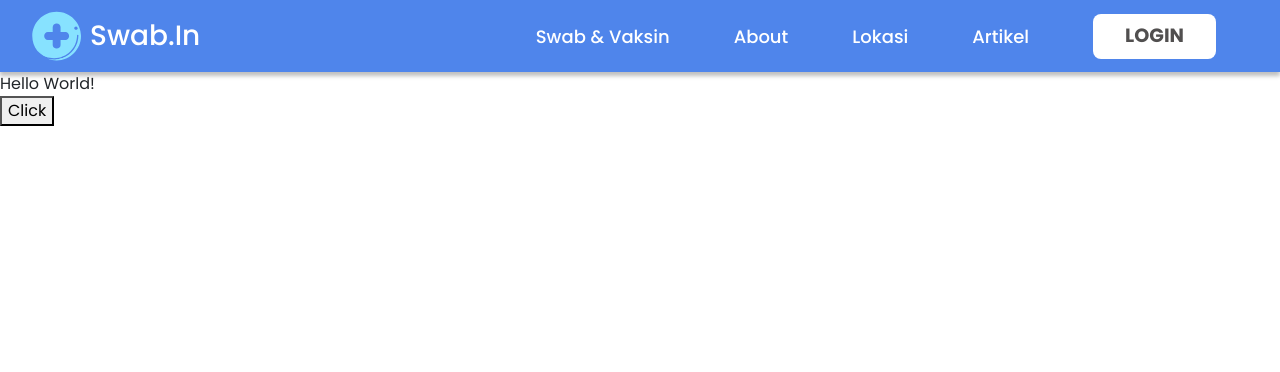
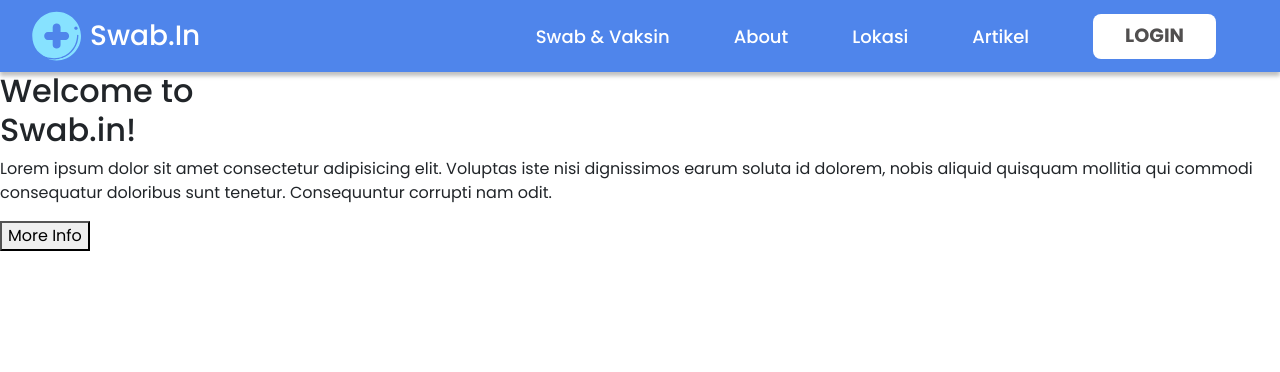
Before and after one commit to Swab-In/swab.in, a Django app: page / in a window 1280 px wide. Shown: the top 372 px of the page. Run offline with Django 3.2, Linux system fonts and the light colour scheme.

Commit message:
edit textfield

```diff
--- a/about/models.py
+++ b/about/models.py
@@ -6,4 +6,4 @@ class Pesan(models.Model):
     last = models.CharField(max_length=30)
     email = models.CharField(max_length=30)
     no_hp = models.CharField(max_length=30)
-    message = models.CharField(max_length=1000)
+    message = models.TextField()
--- a/static/styles/contact_style.css
+++ b/static/styles/contact_style.css
@@ -113,7 +113,7 @@ section .container .contactForm .formBox .inputBox textarea {
 }
 
 section .container .contactForm .formBox .inputBox textarea {
-    min-height: 120px;
+    max-height: 100px;
 }
 
 section .container .contactForm .formBox .inputBox span {
--- a/swabIn/templates/swabIn/index.html
+++ b/swabIn/templates/swabIn/index.html
@@ -5,13 +5,19 @@
 Swab.In
 {% endblock title %}
 {% block content %}
-<div>
-    Hello World!
-</div>
-
-<button class='btn1'>
-    Click
-</button>
+<section>
+    <div class="content">
+        <div class="info">
+            <h2>Welcome to <br> <span>Swab.in!</span></h2>
+            <p>Lorem ipsum dolor sit amet consectetur adipisicing elit. Voluptas iste nisi dignissimos earum soluta id
+                dolorem, nobis aliquid quisquam mollitia qui commodi consequatur doloribus sunt tenetur. Consequuntur
+                corrupti nam odit.</p>
+            <button class='btn1'>
+                More Info
+            </button>
+        </div>
+    </div>
+</section>
 {% endblock content %}
 
 {% block js %}
```
Also changed, not shown: static/styles/home.css (added, +15 -0 lines), about/migrations/0002_alter_pesan_message.py (added).
